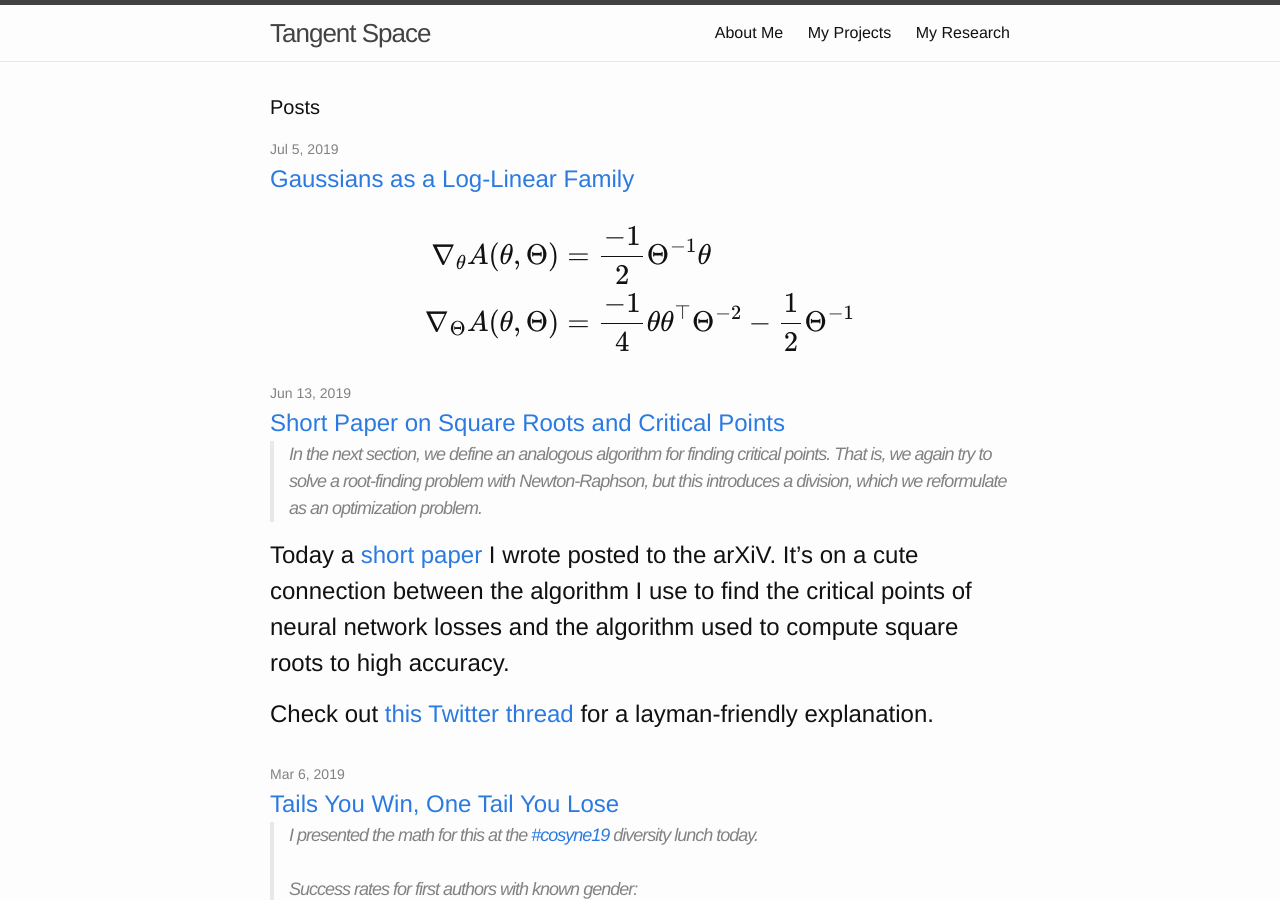
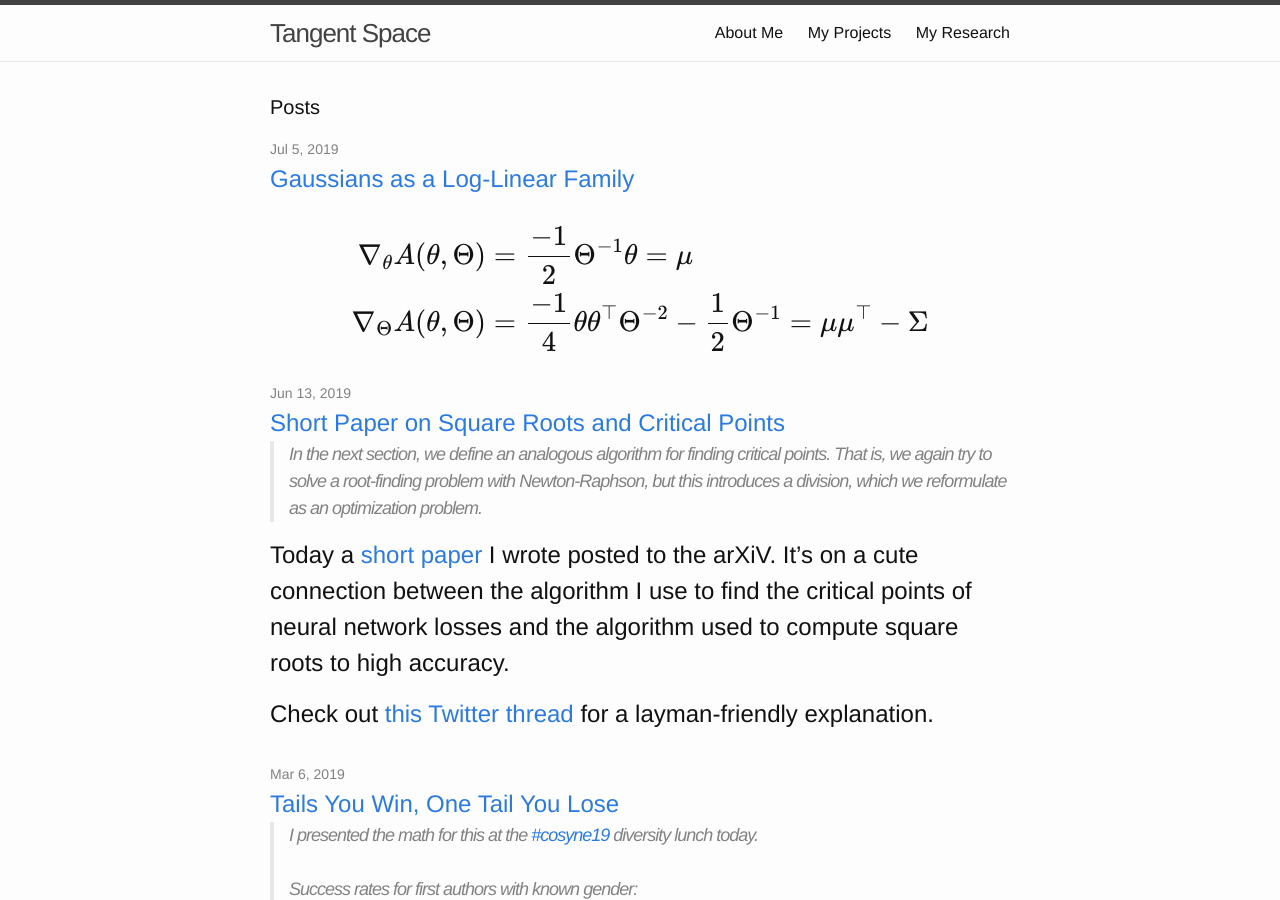
Before and after one commit to charlesfrye/charlesfrye.github.io, a Jekyll site: the page built from index.html, in a window 1280 px wide and 900 px high. Built offline with Jekyll 4.4.1, drawn with Linux system fonts in a browser that asks for light colours; formulas are drawn with MathJax 3; comment, search, counter and statistics services are not loaded.

Commit message:
fixes latex formatting errors

```diff
--- a/_posts/2019-07-05-gaussian-log-linear.markdown
+++ b/_posts/2019-07-05-gaussian-log-linear.markdown
@@ -7,9 +7,10 @@ category: stats
 
 $$\begin{align}
 \nabla_\theta A(\theta, \Theta)
-	&= \frac{-1}{2}\Theta^{-1}\theta\\
+	&= \frac{-1}{2}\Theta^{-1}\theta = \mu\\
 \nabla_\Theta A(\theta, \Theta)
-	&= \frac{-1}{4}\theta\theta^\top\Theta^{-2} - \frac{1}{2}\Theta^{-1}\\
+	&= \frac{-1}{4}\theta\theta^\top\Theta^{-2}
+		- \frac{1}{2}\Theta^{-1} = \mu\mu^\top - \Sigma\\
 
 \end{align}$$
 {: style="text-align: center"}
@@ -101,9 +102,9 @@ $$\begin{align}
 \log p(x; \mu, \sigma^2)
 	&= -\frac{(x - \mu)^2}{2\sigma^2} - \log \sqrt{2\pi}\sigma \\
 	&= -\frac{x^2}{2\sigma^2} + 2 \frac{\mu x}{2\sigma^2} - \frac{\mu^2}{2\sigma^2}
-		- \log \sqrt{2\pi}i +\log \sigma \\
+		- \log \sqrt{2\pi} +\log \sigma \\
 	&= \frac{\mu}{\sigma^2}x + \frac{-1}{2\sigma^2}x^2
-		- \left(\frac{mu^2}{2\sigma^2} + \log \sigma\right) - \log \sqrt{2\pi}
+		- \left(\frac{mu^2}{2\sigma^2} + \log \sigma\right) - \log \sqrt{2\pi}\\
 	&:= \theta_1 x + \theta_2 x^2 - A(\mu, \sigma) + \log h(x)
 \end{align}$$
 {: style="text-align: center"}
@@ -201,14 +202,14 @@ $$\begin{align}
 \end{align}$$
 {: style="text-align: center"}
 
-How curious! The partial derivative of our function $A$$ along its first index
+How curious! The partial derivative of our function $$A$$ along its first index
 gave us the expected value of the first index of $$\phi$$!
 Does this pattern continue if we try the second index?
 
 $$\begin{align}
 \frac{\partial}{\partial \theta_2} A(\theta) &=
 	\frac{1}{4}\frac{\theta_1^2}{\theta_2^2} + \frac{-1}{2}\theta_2^{-1} \\
-	&= \mu^2 +\sigma^2
+	&= \mu^2 +\sigma^2 \\
 	&= \mathbb{E}(\phi_2(x))
 \end{align}$$
 {: style="text-align: center"}
@@ -292,16 +293,16 @@ rearranging the elements of our traces by "cycling" them
 until we get inner products between our parameters and our $$x$$s.
 
 $$\begin{align}
-(x - \mu)\top \Sigma^{-1} (x - \mu) &=
+(x - \mu)^\top \Sigma^{-1} (x - \mu) &=
 		\mathrm{tr}\left(x^\top\Sigma^{-1}x\right)
 		-2\mathrm{tr}\left(x^\top\Sigma^{-1}\mu\right)
-		+ \mathrm{tr}\left(\mu^\top\Sigma^{-1}\mu\right)
+		+ \mathrm{tr}\left(\mu^\top\Sigma^{-1}\mu\right)\\
 	&=\mathrm{tr}\left(xx^\top\Sigma^{-1}\right)
 		-2\mathrm{tr}\left(x^\top\Sigma^{-1}\mu\right)
 		+ \mathrm{tr}\left(\mu\mu\top,\Sigma^{-1}\right)
 	&=\langle\Sigma^{-1}, xx^\top \rangle
 		-2 \langle \Sigma^{-1}\mu, x \rangle
-		+ \langle \Sigma^{-1}, \mu\mu^top \rangle
+		+ \langle \Sigma^{-1}, \mu\mu^\top \rangle
 
 \end{align}$$
 {: style="text-align: center"}
@@ -349,6 +350,7 @@ just as we had to in the univariate case.
 
 We use the following substitutions
 (compare them to their univariate versions!):
+
 $$\begin{align}
 \mu &= \frac{-1}{2}\Theta^{-1}\theta\\
 \Sigma^{-1} &= -2\Theta\\
@@ -364,6 +366,7 @@ $$\Sigma$$ and $$\Sigma^{-1}$$
 are symmetric.
 
 These identities let us obtain, with some algebra:
+
 $$\begin{align}
 A(\theta, \Theta) &=
 		\frac{1}{2} \langle -2 \Theta,
@@ -399,6 +402,7 @@ This is the derivative of a quadratic form with respect to its argument,
 which was one of the examples used in the
 [blog post introducing the Fréchet derivative]({{site.url}}/math/2018/03/06/frechet-derivative-introduction.html).
 For completeness, we rederive it here:
+
 $$\begin{align}
 \langle \left(\theta + \varepsilon\right)\left(\theta + \varepsilon\right)^\top \Theta^{-1}\rangle &=\\
 	\langle \theta \theta^\top, \Theta^{-1} \rangle
@@ -410,10 +414,12 @@ $$\begin{align}
 The middle term contains the gradient as the argument
 to the inner product with $$\varepsilon$$,
 establishing that the gradient of $$A$$ is
+
 $$\begin{align}
 \nabla_\theta A(\theta, \Theta) &= -\frac{1}{2} \Theta^{-1}\theta = \mu
 \end{align}$$ <!-- _-->
 {: style="text-align: center"}
+
 as desired.
 
 We're in the home stretch!
@@ -443,6 +449,7 @@ using the chain rule to get split apart the
 derivative of the inner product
 (which, due to linearity, is just equal to the other argument)
 from the derivative of the matrix inverse:
+
 $$\begin{align}
 \nabla_\Theta \langle \theta \theta^\top, \Theta^{-1}\rangle \nabla_\Theta\Theta{-1}
 		&= \theta\theta^\top \nabla_\Theta\Theta{-1}
@@ -455,6 +462,7 @@ $$\frac{1}{x^{-2}}$$.
 [And so it is](https://math.stackexchange.com/questions/1471825/derivative-of-the-inverse-of-a-matrix)!
 
 Putting it all together, we end up with
+
 $$\begin{align}
 \nabla_\Theta A(\theta, \Theta) &= -\frac{1}{4}\theta\theta^\top\Theta{-2}
 		-\frac{1}{2}\Theta^{-1}\\
```
Also changed, not shown: other parts of _posts/2019-07-05-gaussian-log-linear.markdown (+5 -5 lines).
